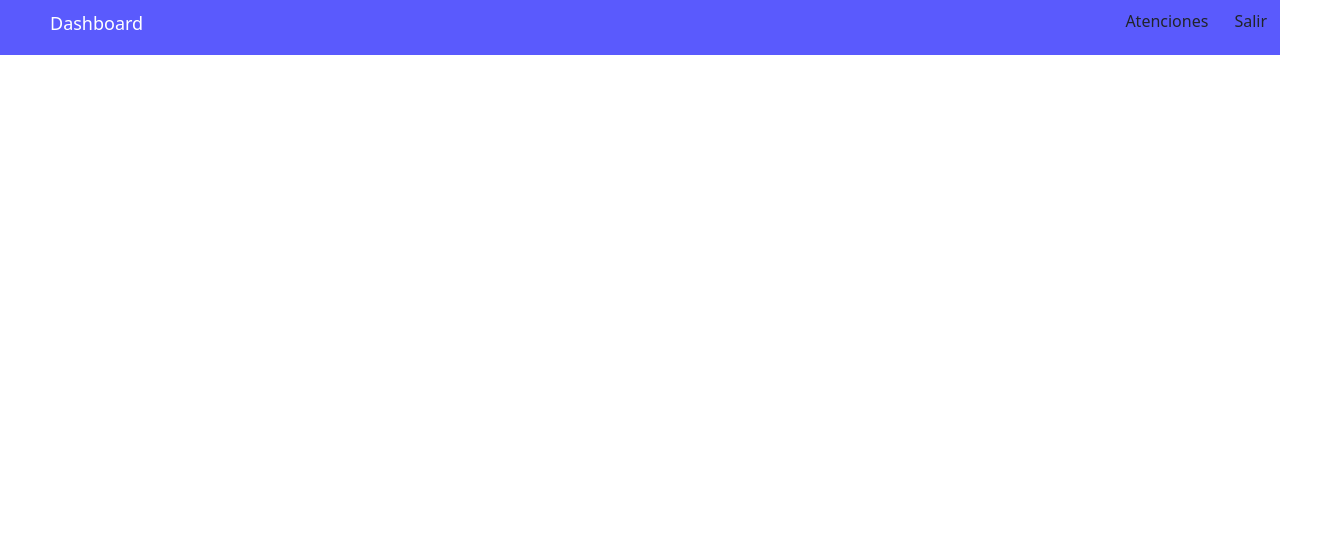
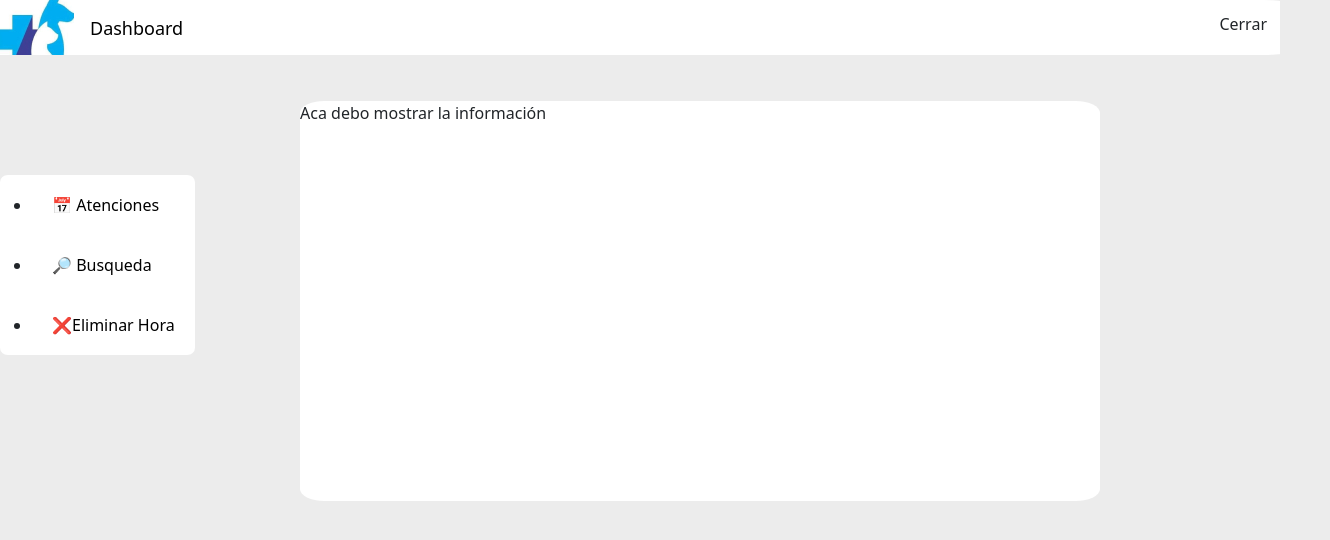
Before and after one commit to barbar4bm/frontend-c19-pets, a React (Create React App) app in the folder frontend/: page / in a window 1280 px wide. Shown: the top 540 px of the page, 1330 px wide, since content can reach past the window. Built offline with nearby package versions, Linux system fonts and the light colour scheme.

Commit message:
Pagina admin basica

```diff
--- a/frontend/package.json
+++ b/frontend/package.json
@@ -5,6 +5,7 @@
   "dependencies": {
     "@emotion/react": "^11.10.4",
     "@emotion/styled": "^11.10.4",
+    "@mui/icons-material": "^5.10.9",
     "@mui/material": "^5.10.9",
     "@testing-library/jest-dom": "^5.16.5",
     "@testing-library/react": "^13.4.0",
--- a/frontend/src/App.js
+++ b/frontend/src/App.js
@@ -1,6 +1,5 @@
 
 //import { BrowserRouter, Routes, Route } from "react-router-dom";
-
 //import { PantallaSesion } from "./pages/InicioSesion/PantallaSesion.js";
 //import { PantallaInicio } from "./pages/Pantalla/PantallaInicio.js";
 //import {ComercePage} from "./pages/commerce/pages/ComercePage"
--- a/frontend/src/pages/InicioSesion/PantallaSesion.css
+++ b/frontend/src/pages/InicioSesion/PantallaSesion.css
@@ -1,5 +1,5 @@
 body {
-    background-color: rgb(161, 160, 160)
+    background-color: rgb(161, 160, 160);
 }
 .barra{
     background-color: white;
@@ -25,6 +25,7 @@ body {
     width:180px ;
     height: 20px;
     box-sizing: border-box;
+    margin: 1px;
 
 
 }
@@ -70,5 +71,4 @@ body {
 .boton-n1 button{
     position: inherit;
 
-
 }
--- a/frontend/src/pages/UsuarioInterfaz/UsuarioInterfaz.css
+++ b/frontend/src/pages/UsuarioInterfaz/UsuarioInterfaz.css
@@ -1,25 +1,69 @@
+body{
+    background-color: rgb(236, 236, 236);
+    width: 100%;
+    height: 100%;
+}
+
 .barra-header{
     width: 100%;
     height: 55px;
-    background-color: rgb(90, 90, 253);
+    background-color: white;
+    border-radius: 2%;
+    border-color: black;
 
 }
-.cuerpo-izq{
-    display: block;
-    width: 200px ;
+.sidebar{
+    background-color:white;
+    width: max-content;
     height: 100%;
-    background-color: red;
+    position: relative;
+    bottom: -120px;
+    border-radius: 4%;
+
 }
 
-.botones{
+.vet-logo{
+    background-image: url(../../components/icono.jpg);
+    width: 74px;
+    height: 55px;
+}
+.boton-salir{
     position: relative;
-    top: -25px;
+    top: -50px;
+    color: rgb(78, 119, 255);
 }
 
 .dash-titulo{
     font-size: large;
-    color: white;
+    font-style: sans-serif;
+    color: black;
     position: relative;
-    bottom: -10px;
-    right: -50px;
+    bottom: -15px;
+    right: -90px;
 }
+
+.sidebar ul li a{
+    color: black;
+    margin: 0;
+    padding: 20px;
+    border: 10px;
+    font-size: medium;
+    text-decoration: none;
+    line-height: 60px;
+    cursor: pointer;
+    border-color: black;
+
+}
+
+.midbar{
+    background-color:white;
+    width:800px;
+    height: 400px;
+    border-radius: 3%;
+    position: relative;
+    right: -300px;
+    top: -150px;
+    box-sizing: border-box;
+    margin: 0;
+    border: 2px;
+}
--- a/frontend/src/pages/UsuarioInterfaz/UsuarioInterfaz.js
+++ b/frontend/src/pages/UsuarioInterfaz/UsuarioInterfaz.js
@@ -5,21 +5,36 @@ import './UsuarioInterfaz.css'
 export const UsuarioInterfaz = () => {
   return (
     <>
-      <div className='fondo'>
+
+      <div className='body'>
         <div className='barra-header'>
-          <div className='dash-titulo'> Dashboard </div>
 
-          <ul className='botones'>
+          <div className='vet-logo'>
+            <div className='dash-titulo'>Dashboard</div>
+          </div>
 
-            <button className='btn btn-secundary' style={{float:'right'}}> Salir</button>
-            <button className='btn btn-secundary' style={{float:'right'}}> Atenciones </button>
-          </ul>
+          <div className='boton-salir'>
+            <button className='btn btn-secundary' style={{float:'right'}}>Cerrar</button>
+          </div>
+
         </div>
 
-        <div className='cuerpo-izq'>
+        <div className='sidebar'>
+          <ul>
+            <li><a href='#'> 📅 Atenciones </a></li>
+            <li><a href='#'> 🔎 Busqueda </a></li>
+            <li><a href='#'> ❌Eliminar Hora</a></li>
+          </ul>
+
 
         </div>
+        <div className='midbar'>
+            Aca debo mostrar la información
+        </div>
+
       </div>
+
+
     </>
   )
 }
```
Also changed, not shown: frontend/src/pages/Pantalla/PantallaInicio.js (+11 -11 lines), 1 other file (tests, documents, lock files or other folders).
